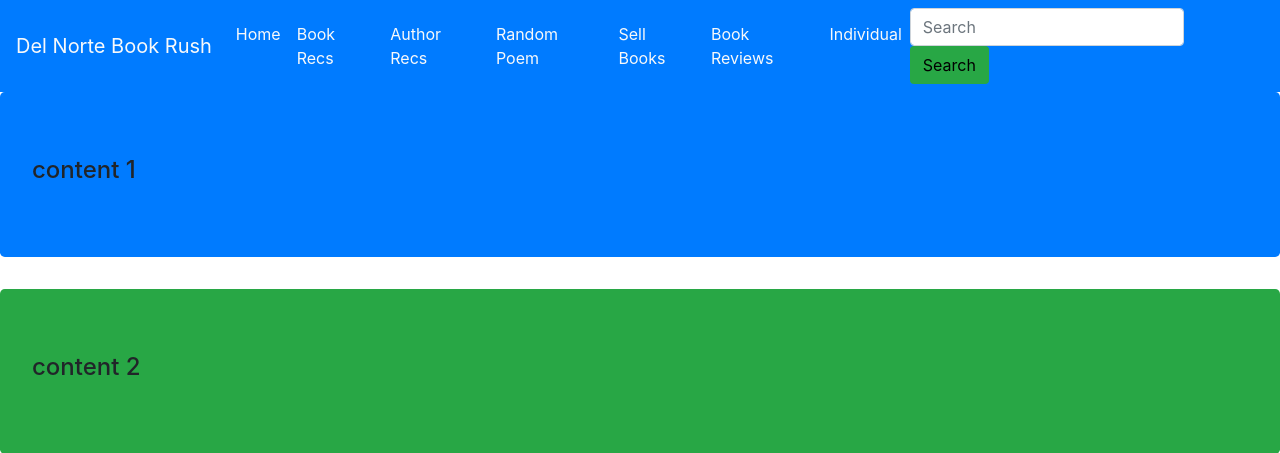
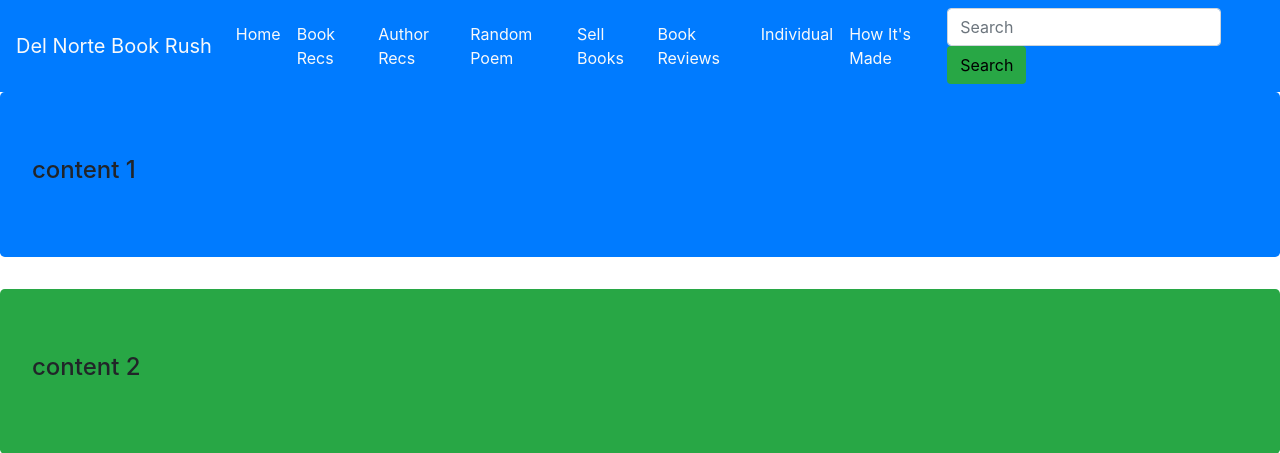
Before and after one commit to adhithin/virtualLibrary, a Flask app: page /base in a window 1280 px wide. Shown: the top 453 px of the page. Run offline with Flask 2, Linux system fonts and the light colour scheme; some libraries are stand-ins or nearby versions.

Commit message:
added how its made section in navbar

```diff
--- a/templates/base.html
+++ b/templates/base.html
@@ -46,6 +46,10 @@
                 <a class="nav-link text-light" href="/individual" > Individual</a>
             </li>
 
+            <li class="nav-item">
+                <a class="nav-link text-light" href="https://github.com/adhithin/virtualLibrary/blob/main/README.md#how-its-made" > How It's Made</a>
+            </li>
+
 
         </ul>
         <form class="form-inline my-2 my-lg-0">
```
